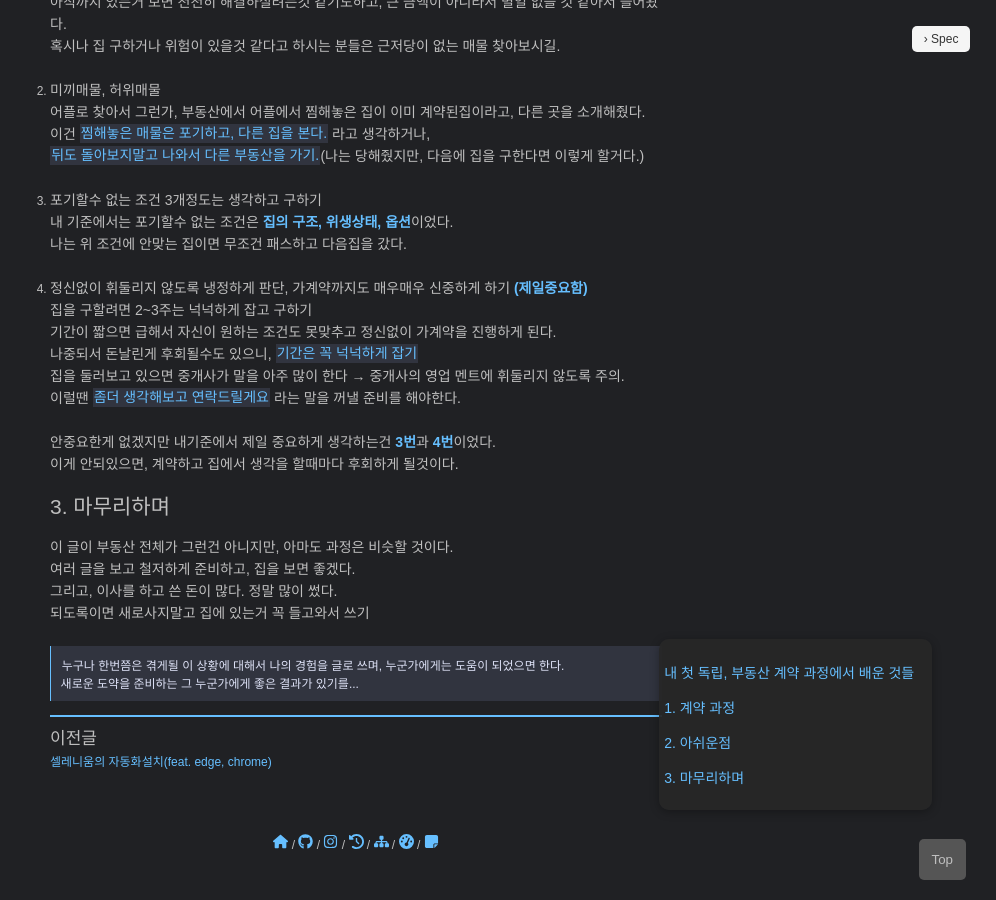
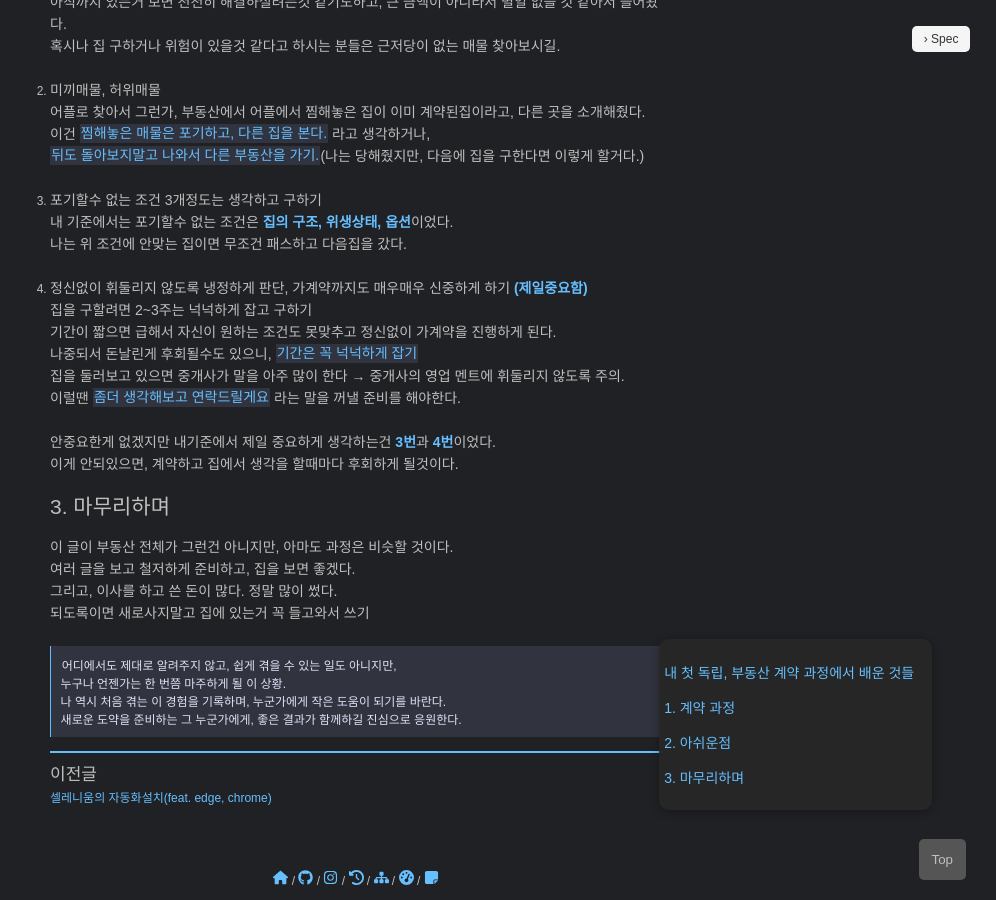
Before and after one commit to pozuhtuhv/pozuhtuhv.github.io, a Jekyll site: the page built from _posts/2025-05-31-etc-immovables.md, in a window 1280 px wide and 900 px high, scrolled down 1101 px. Shown: the whole window, without its empty margins (284-1280 px from the left). Built offline with Jekyll 4.4.1, drawn with Linux system fonts in a browser that asks for light colours; some web fonts are replaced.

Commit message:
(edit) content

````diff
--- a/_posts/2025-05-31-etc-immovables.md
+++ b/_posts/2025-05-31-etc-immovables.md
@@ -82,6 +82,8 @@ tags: [etc, 부동산, 독립]
 되도록이면 새로사지말고 집에 있는거 꼭 들고와서 쓰기<br>
 <br>
 ```
-누구나 한번쯤은 겪게될 이 상황에 대해서 나의 경험을 글로 쓰며, 누군가에게는 도움이 되었으면 한다.
-새로운 도약을 준비하는 그 누군가에게 좋은 결과가 있기를...
+어디에서도 제대로 알려주지 않고, 쉽게 겪을 수 있는 일도 아니지만,
+누구나 언젠가는 한 번쯤 마주하게 될 이 상황.
+나 역시 처음 겪는 이 경험을 기록하며, 누군가에게 작은 도움이 되기를 바란다.
+새로운 도약을 준비하는 그 누군가에게, 좋은 결과가 함께하길 진심으로 응원한다.
 ```
````
